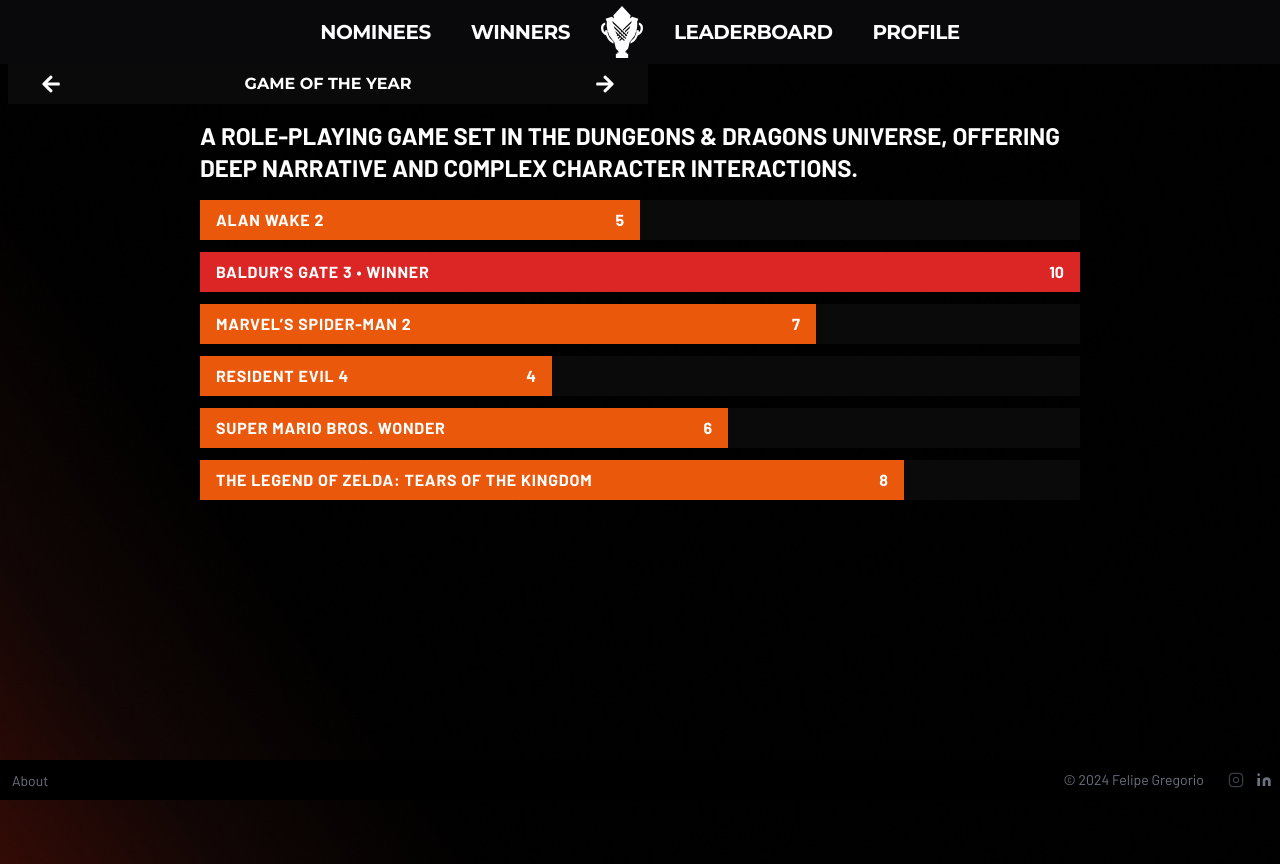
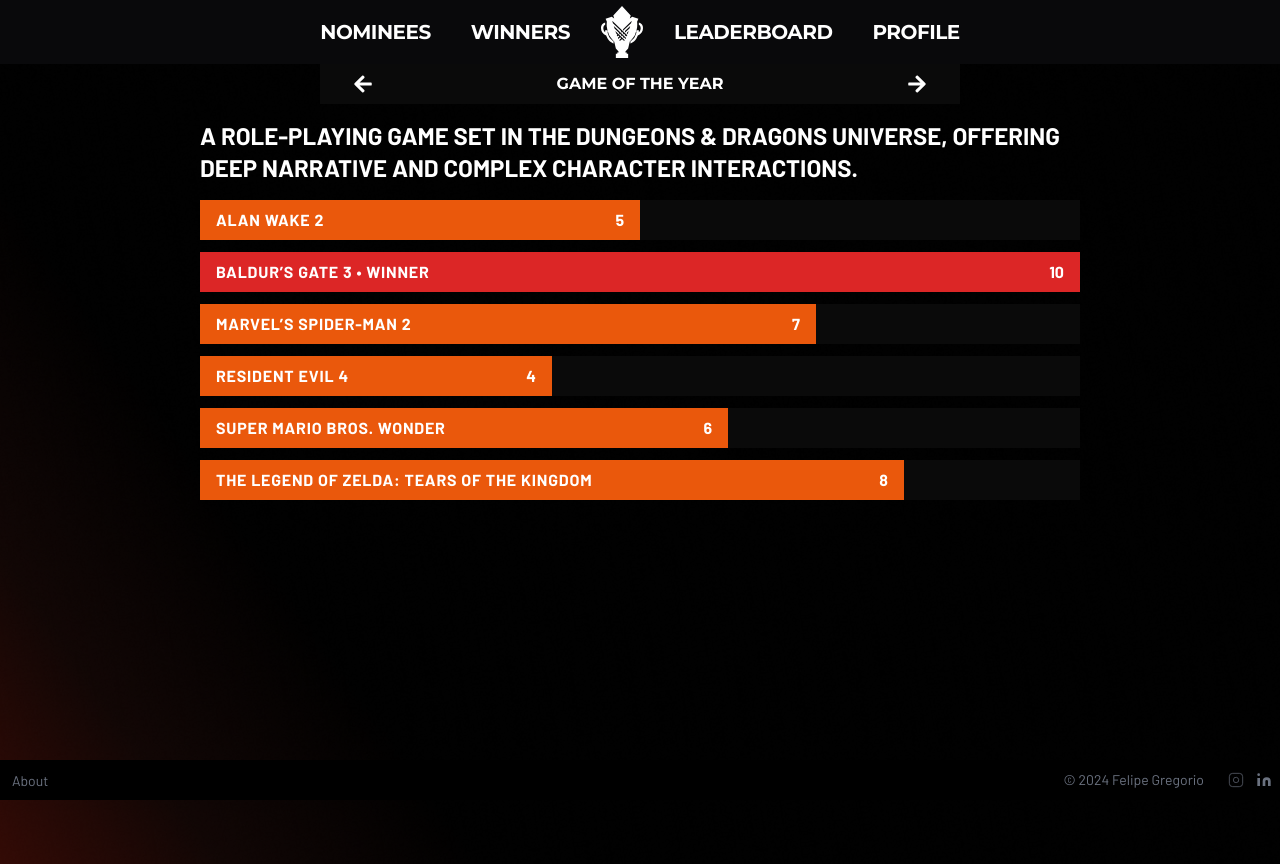
Before and after one commit to flp-gregorio/goty-bet, a React (Vite) app: page /winners in a window 1280 px wide. Built offline with nearby package versions, Linux system fonts and the light colour scheme.

Commit message:
refactor: Center NavigationComponent

```diff
--- a/src/components/NavigationComponent.tsx
+++ b/src/components/NavigationComponent.tsx
@@ -9,7 +9,7 @@ type NavHeaderProps = {
 const NavigationComponent = (props: NavHeaderProps) => {
   return (
     <>
-      <div className="flex items-center justify-center text-center text-white font-montserrat uppercase font-bold text-xs h-full w-full max-w-xs py-2 bg-neutral-950 flex-row md:max-w-screen-sm justify-around mx-2">
+      <div className="flex items-center justify-center text-center text-white font-montserrat uppercase font-bold text-xs h-full w-full max-w-xs py-2 bg-neutral-950 flex-row md:max-w-screen-sm justify-around mx-auto">
         <button className="uppercase text-xl order-2" onClick={props.onPrevious}>
           <FaArrowLeft className="" />
         </button>
```
